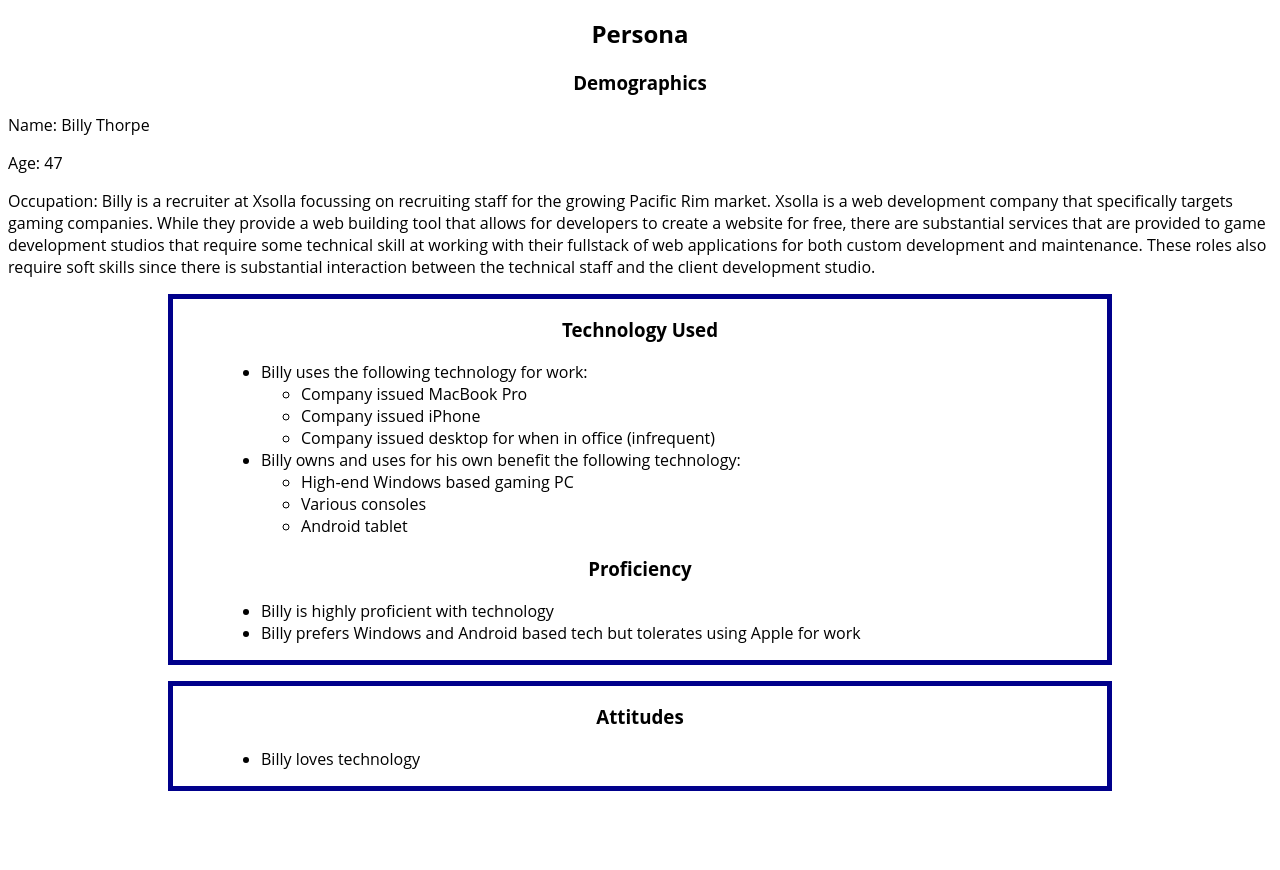
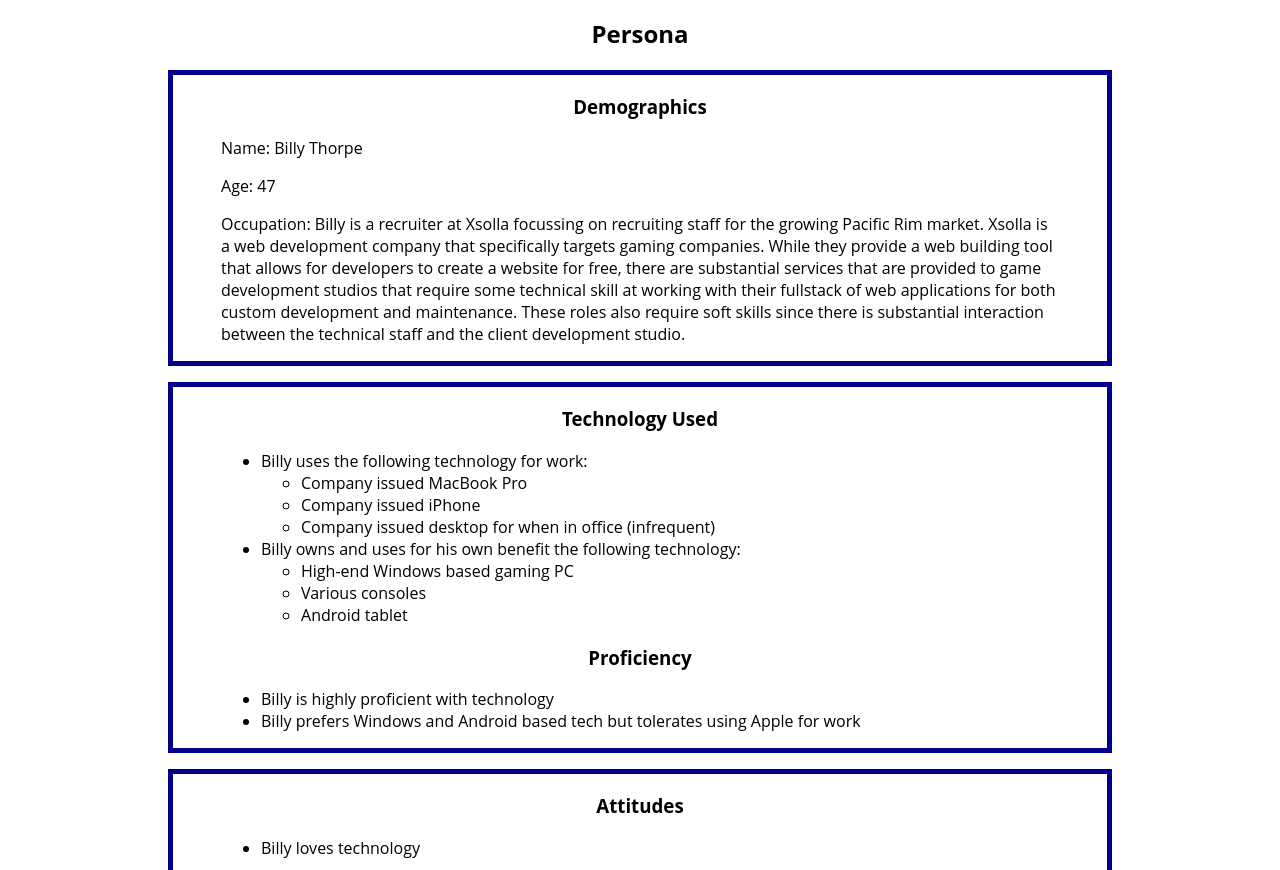
Before and after one commit to mattspriggs/mspriggs-resume, a plain HTML site: page milestone-1.html in a window 1280 px wide. Shown: the part 939-1809 px from the top of the page. Before the commit the page ends 1746 px from the top, so only its background shows below. Drawn offline with Linux system fonts and the light colour scheme.

Commit message:
Working on persona

```diff
--- a/stylesheet-milestone1.css
+++ b/stylesheet-milestone1.css
@@ -2,7 +2,7 @@
     font-family: 'Montserrat', 'Open Sans', sans-serif;
 }
 
-.purpose, .audience, .goal, .technology, .attitude-behaviors {
+.purpose, .audience, .goal, .technology, .attitude-behaviors, .demographics {
     border: darkblue solid thick;
     margin: 1em 10em;
     padding: 0 3em;
```
